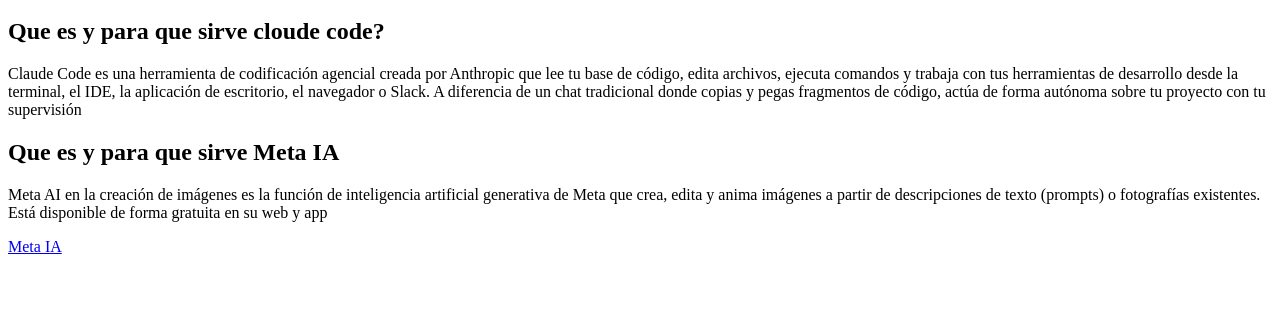
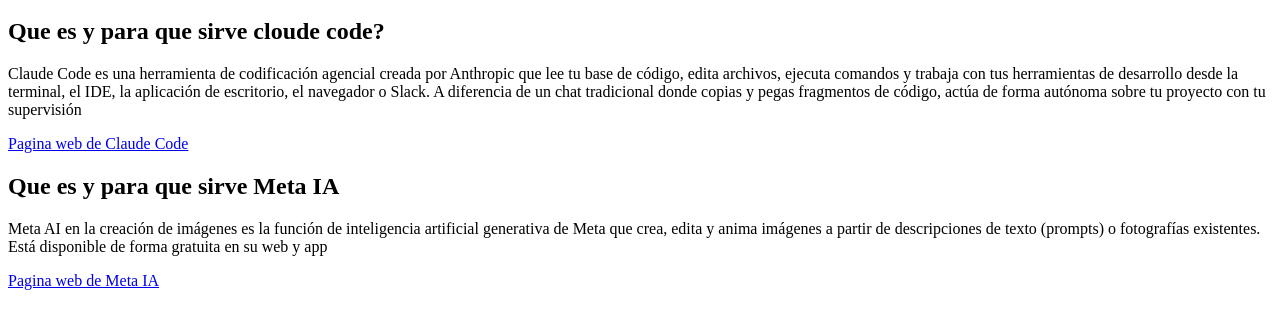
Before and after one commit to Jeric-dot/IA, a plain HTML site: page Index.html in a window 1280 px wide. Shown: the part 48-376 px from the top of the page. Drawn offline with Linux system fonts and the light colour scheme.

Commit message:
Enlaces a paginas webs

```diff
--- a/Index.html
+++ b/Index.html
@@ -20,6 +20,7 @@
             aplicación de escritorio, el navegador o Slack. A diferencia de un chat tradicional donde copias y pegas
             fragmentos de código, actúa de forma autónoma sobre tu proyecto con tu supervisión
         </p>
+        <a href="https://claude.com/es/product/claude-code" target="_blank">Pagina web de Claude Code</a>
     </article>
     <article>
         <h2>Que es y para que sirve Meta IA</h2>
@@ -28,7 +29,7 @@
             edita y anima imágenes a partir de descripciones de texto (prompts) o fotografías existentes. Está
             disponible de forma gratuita en su web y app
         </p>
-        <a href="https://www.meta.ai/ai-image-generator/?locale=es_ES" target="_blank">Meta IA</a>
+        <a href="https://www.meta.ai/ai-image-generator/?locale=es_ES" target="_blank">Pagina web de Meta IA</a>
     </article>
 
     <footer></footer>
```
